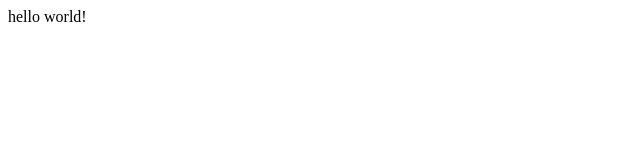
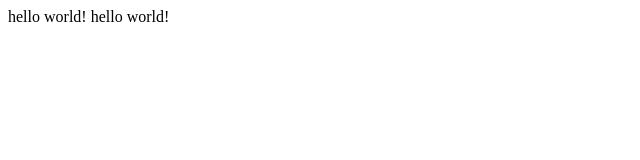
Before and after one commit to ahmedAliAliAhmed/lecture0, a plain HTML site: page hello.html in a window 1280 px wide. Shown: the whole page, without its empty margins (0-640 px from the left). Drawn offline with Linux system fonts and the light colour scheme.

Commit message:
Update hello.html

```diff
--- a/hello.html
+++ b/hello.html
@@ -8,7 +8,8 @@
 
 
 <body>
-   hello world!
+   hello world! hello world!
+
 
 </body>
   </html>
```
